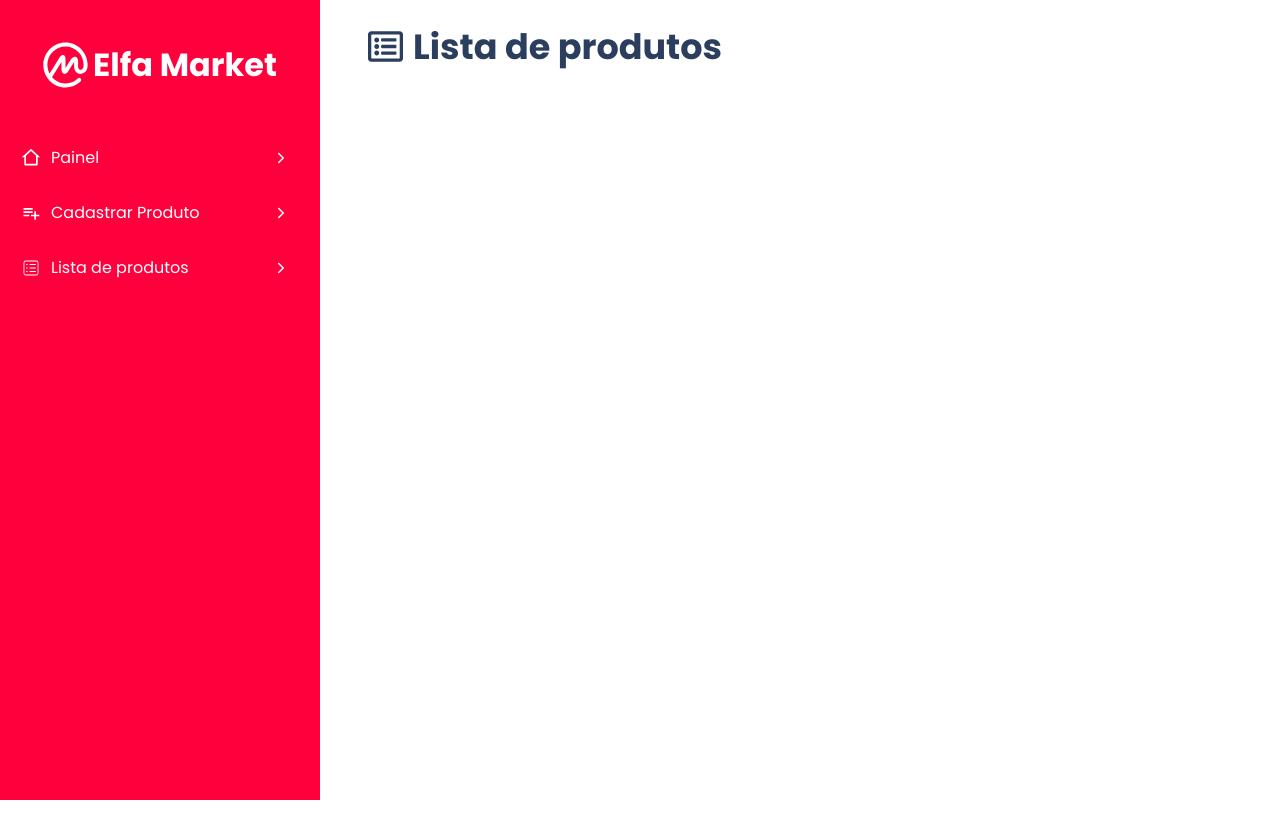
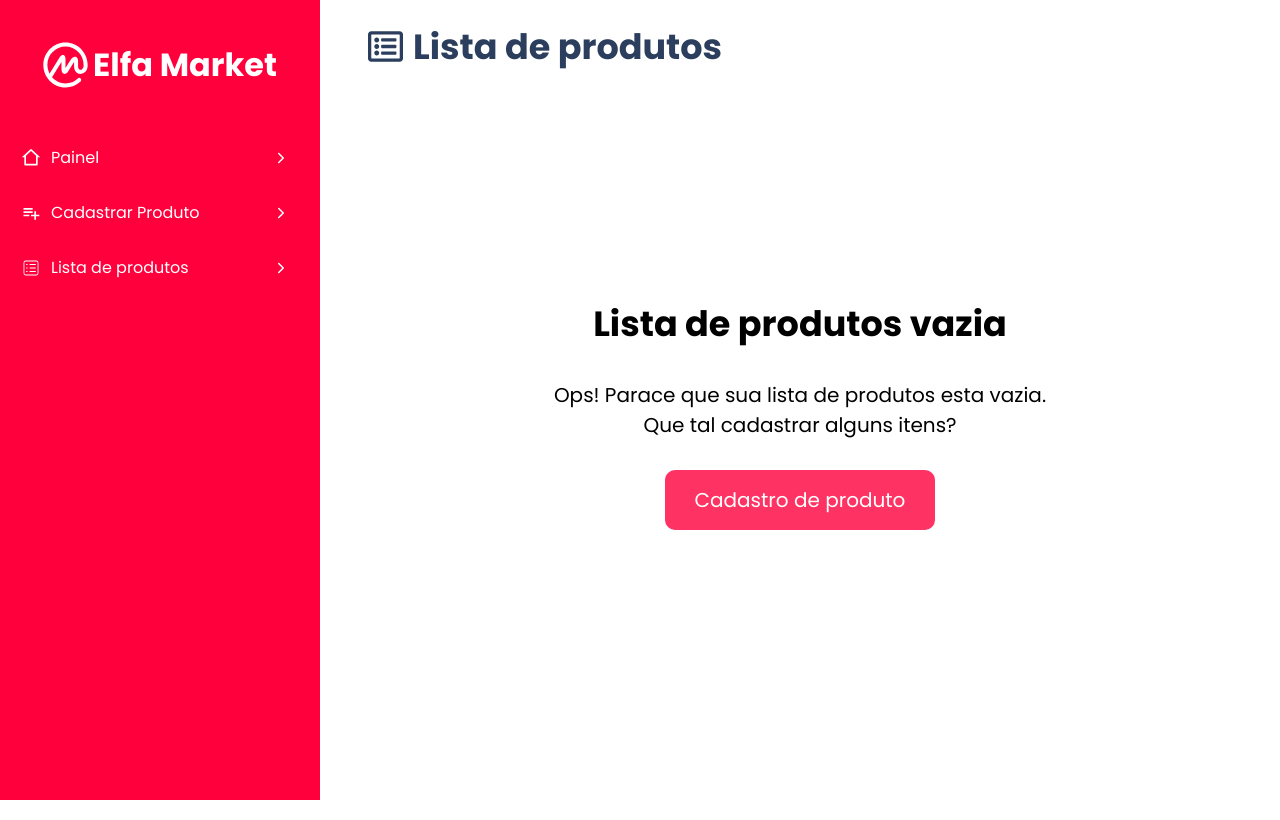
Before and after one commit to HLima02/elfa_market, a React (Vite) app: page /lista_produtos in a window 1280 px wide. Shown: the top 820 px of the page. Built offline with nearby package versions, Linux system fonts and the light colour scheme.

Commit message:
Configuração exibição da lista de produtos na página de listagem

```diff
--- /dev/null
+++ b/src/components/BtnRegistration/index.tsx
@@ -0,0 +1,17 @@
+import React from 'react'
+import { Link } from 'react-router-dom'
+
+import './style.scss'
+
+type BtnText = {
+  txt: string,
+  path: string
+}
+
+export default function BtnRegistration({txt, path}:BtnText) {
+  return (
+   <div className='btn_register_area'>
+      <Link to={path} className='btn_register'>{txt}</Link>
+   </div>
+  )
+}
--- /dev/null
+++ b/src/components/BtnRegistration/style.scss
@@ -0,0 +1,20 @@
+.btn_register_area {
+  width: 100%;
+  display: flex;
+  justify-content: center;
+
+  .btn_register {
+    padding: 15px 30px;
+      background-color: #ff003c;
+      color: #fff;
+      border-radius: 10px;
+      font-size: 20px;
+      opacity: 0.8;
+
+      &:hover {
+        transition: all 0.3s ease-in-out;
+        opacity: 1;
+        transform: scale(1.1);
+      }
+  }
+}
--- a/src/components/FormProductRegistration/index.tsx
+++ b/src/components/FormProductRegistration/index.tsx
@@ -13,7 +13,7 @@ export default function FormProductRegistration() {
 
   const context = useContext(ProductContext)
   if(!context) { return }
-  const { prods, setProds, ProductRegisteation } = context
+  const { prods, ProductRegisteation } = context
 
   function handleFile(e: React.ChangeEvent<HTMLInputElement>){
     if(e.target.files) {
--- /dev/null
+++ b/src/components/ProductList/index.tsx
@@ -0,0 +1,33 @@
+import { useContext } from 'react'
+import { Produto } from '../../services/productList'
+import './style.scss'
+
+type ProdutosList = {
+  produtos: Produto[]
+}
+
+const ProductList: React.FC<ProdutosList> = ({ produtos }) => {
+  console.log(produtos)
+  return (
+    <table className='product_list'>
+      <thead>
+        <tr>
+          <td>Produto</td>
+          <td>Preço</td>
+          <td>Marca</td>
+        </tr>
+      </thead>
+      <tbody>
+        {produtos.map((item) => (
+          <tr key={item.id}>
+            <td>{ item.nome }</td>
+            <td>{ item.preco }</td>
+            <td>{ item.marca.nome}</td>
+          </tr>
+        ))}
+      </tbody>
+    </table>
+  )
+}
+
+export default ProductList
--- /dev/null
+++ b/src/components/ProductList/style.scss
@@ -0,0 +1,30 @@
+.product_list {
+  width: 100%;
+  height: 100%;
+  display: flex;
+  flex-direction: column;
+  align-items: center;
+  width: 100%;
+  max-width: 700px;
+  margin: 40px auto;
+
+  thead, tbody {
+    width: 100%;
+  }
+
+  thead{
+    background-color: #ddd;
+  }
+
+  tr {
+    display: flex;
+    justify-content: space-between;
+    width: 100%;
+    border-bottom: 1px solid #ddd;
+    td {
+      text-align: center;
+      width: 33%;
+      padding: 10px;
+    }
+  }
+}
--- a/src/pages/Dashboard/style.scss
+++ b/src/pages/Dashboard/style.scss
@@ -1,3 +1,5 @@
 .right_side {
   margin-left: 320px;
+  width: calc(100% - 320px);
+  height: 80vh;
 }
--- a/src/pages/ProductListing/index.tsx
+++ b/src/pages/ProductListing/index.tsx
@@ -1,15 +1,50 @@
-import React from 'react'
-
+import { useEffect, useContext } from 'react'
+import { Link } from 'react-router-dom'
 import Menu from '../../components/Menu'
 import Heading from '../../components/Heading'
+import ProductList from '../../components/ProductList'
 import { FaRegListAlt } from "react-icons/fa";
+import BtnRegistration from '../../components/BtnRegistration'
+import { ProductContext } from '../../contexts/produtos'
+
+import './style.scss'
 
 export default function ProductListing() {
+
+  const context = useContext(ProductContext)
+  if(!context) { return }
+  const {prods, setProds} = context
+
+  useEffect(() => {
+  function loadList(){
+    let list = JSON.parse(localStorage.getItem('@elfa-market') || '[]')
+    setProds(list)
+    console.log(list)
+    console.log(Object.keys(list).length)
+  }
+
+  loadList()
+
+  }, [])
+
   return (
     <div>
       <Menu />
        <div className='right_side'>
           <Heading ico={FaRegListAlt} title="Lista de produtos" />
+          {Object.keys(prods).length > 0 ? (
+            <div>
+              <ProductList produtos={prods} />
+              <BtnRegistration path='/cadastrar_produtos' txt='Cadastrar mais produtos' />
+            </div>
+          ) : (
+            <div className='empty_list'>
+              <h2 >Lista de produtos vazia</h2>
+              <p>Ops! Parace que sua lista de produtos esta vazia. <br/>
+              Que tal cadastrar alguns itens? </p>
+              <BtnRegistration path='/cadastrar_produtos' txt='Cadastro de produto' />
+            </div>
+          )}
         </div>
     </div>
   )
--- /dev/null
+++ b/src/pages/ProductListing/style.scss
@@ -0,0 +1,36 @@
+.empty_list {
+  position: relative;
+  width: 100%;
+  height: 100%;
+  display: flex;
+  justify-content: center;
+  align-items: center;
+  flex-direction: column;
+  text-align: center;
+
+
+  h2 {
+    font-size: 35px;
+    margin-bottom: 30px;
+  }
+
+  p {
+    font-size: 20px;
+    margin-bottom: 30px;
+  }
+
+  .btn_register {
+    padding: 15px 30px;
+    background-color: #ff003c;
+    color: #fff;
+    border-radius: 10px;
+    font-size: 20px;
+    opacity: 0.8;
+
+    &:hover {
+      transition: all 0.3s ease-in-out;
+      opacity: 1;
+      transform: scale(1.1);
+    }
+  }
+}
```
Also changed, not shown: src/components/ProductITem/index.tsx (added).
